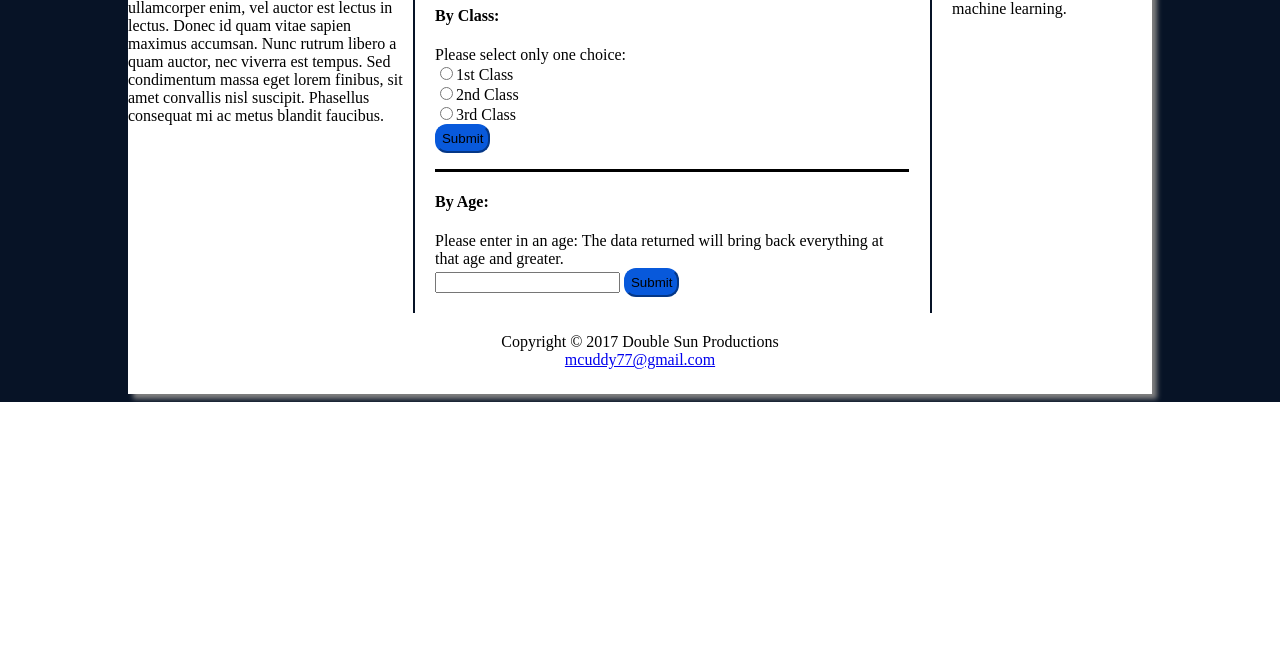
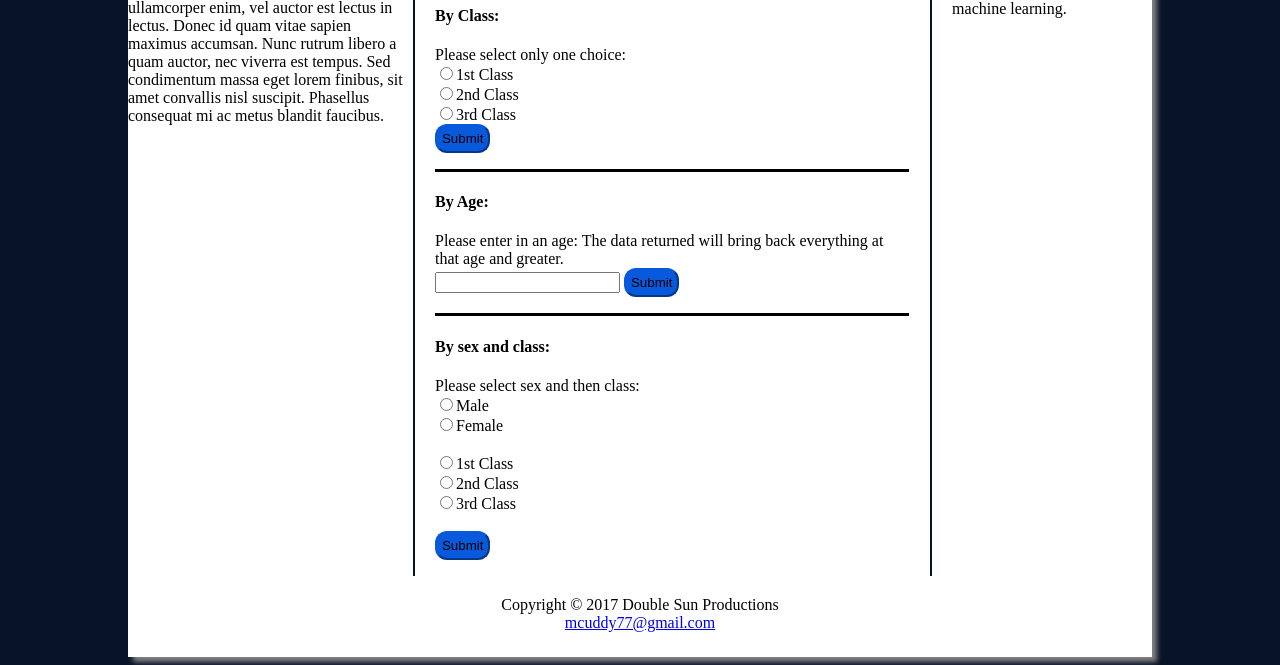
Before and after one commit to ravenusmc/titanic, a Flask app: page /data in a window 1280 px wide. Shown: the part 682-1347 px from the top of the page. Before the commit the page ends 1084 px from the top, so only its background shows below. Run offline with Flask 2, Linux system fonts and the light colour scheme.

Commit message:
started work on code to allow user to allow to look at data by sex and class

```diff
--- a/main.py
+++ b/main.py
@@ -48,5 +48,11 @@ def age_results():
     total_passengers, age_survived = data.age_lived(age_entered)
     return render_template('age_results.html', title="Age_results", age = age_survived, total = total_passengers, age_entered = age_entered)
 
+@app.route('/sex_and_class_results', methods=['POST'])
+def sex_and_class_results():
+    sex = str(request.form['sex'])
+    class_selected = int(request.form['class'])
+    return render_template('sex_class_results.html', title="Sex and Class Results", sex = sex, class_selected = class_selected )
+
 #This line will actually run the app.
 app.run(debug=True)
--- a/static/styles/styles.css
+++ b/static/styles/styles.css
@@ -112,6 +112,10 @@ footer {
     border-top: 3px solid black;
 }
 
+.form_four {
+    border-top: 3px solid black;
+}
+
 span {
     font-weight: bold;
 }
--- a/templates/data.html
+++ b/templates/data.html
@@ -66,6 +66,20 @@
                     <input class='data_button' type='submit'>
                 </p>
             </form>
+            <form class='form_four' method='POST' action='/sex_and_class_results'>
+                <h4>By sex and class:</h4>
+                <p>Please select sex and then class:
+                    <br>
+                    <input type='radio' name='sex' value='male'/>Male<br>
+                    <input type='radio' name='sex' value='female'/>Female<br>
+                    <br>
+                    <input type='radio' name='class' value='1'/>1st Class<br>
+                    <input type='radio' name='class' value='2'/>2nd Class<br>
+                    <input type='radio' name='class' value='3'/>3rd Class<br>
+                    <br>
+                    <input class='data_button' type='submit'>
+                </p>
+            </form>
         </div>
         <div class='area_three'>
             <h5>Basic facts about the Titanic</h5>
```
Also changed, not shown: templates/sex_class_results.html (added, +35 -0 lines).
